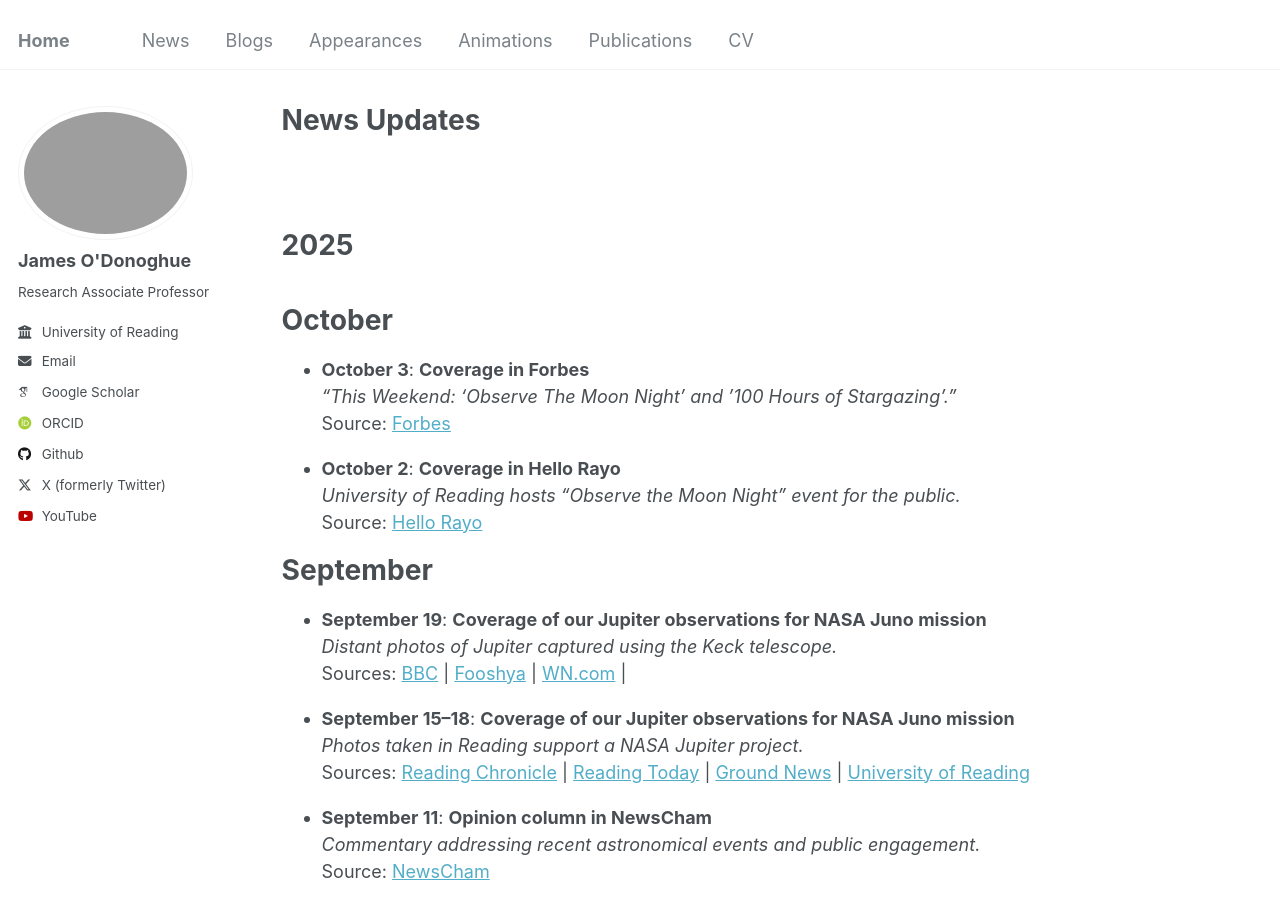
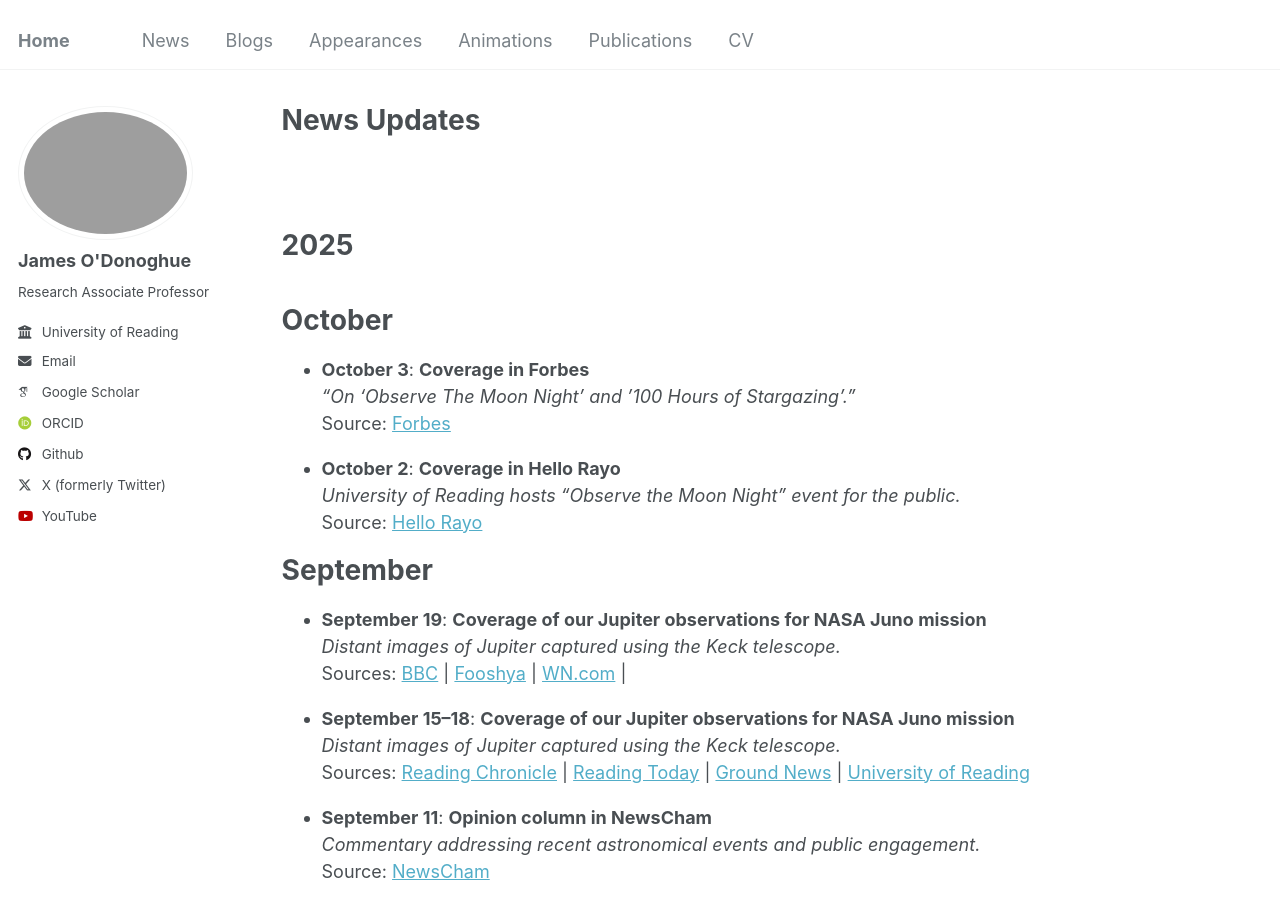
Before and after one commit to odonoghuespace/odonoghuespace.github.io, a Jekyll site: the page built from _pages/news.html, in a window 1280 px wide and 900 px high. Built offline with Jekyll 4.4.1, drawn with Linux system fonts in a browser that asks for light colours; some web fonts are replaced.

Commit message:
Update news.html

```diff
--- a/_pages/news.html
+++ b/_pages/news.html
@@ -14,7 +14,7 @@ author_profile: true
 <h1>October</h1>
 <ul>
   <li><strong>October 3</strong>: <strong>Coverage in Forbes</strong><br>
-    <em>“This Weekend: ‘Observe The Moon Night’ and ’100 Hours of Stargazing’.”</em><br>
+    <em>“On ‘Observe The Moon Night’ and ’100 Hours of Stargazing’.”</em><br>
     Source: <a href="https://www.forbes.com/sites/jamiecartereurope/2025/10/03/this-weekend-observe-the-moon-night-and-100-hours-of-stargazing/">Forbes</a>
   </li>
 </ul>
@@ -31,7 +31,7 @@ author_profile: true
 <h1>September</h1>
 <ul>
   <li><strong>September 19</strong>: <strong>Coverage of our Jupiter observations for NASA Juno mission</strong><br>
-    <em>Distant photos of Jupiter captured using the Keck telescope.</em><br>
+    <em>Distant images of Jupiter captured using the Keck telescope.</em><br>
     Sources:
     <a href="https://www.bbc.com/news/articles/cly72j21wp5o">BBC</a> |
     <a href="https://fooshya.com/2025/09/19/reading-scientists-take-distant-photos-of-jupiter-for-nasa-with-keck-telescope/">Fooshya</a> |
@@ -41,7 +41,7 @@ author_profile: true
 
 <ul>
   <li><strong>September 15–18</strong>: <strong>Coverage of our Jupiter observations for NASA Juno mission</strong><br>
-    <em>Photos taken in Reading support a NASA Jupiter project.</em><br>
+    <em>Distant images of Jupiter captured using the Keck telescope.</em><br>
     Sources:
     <a href="https://www.readingchronicle.co.uk/news/25473852.reading-university-scientists-pictures-jupiter/">Reading Chronicle</a> |
     <a href="https://rdg.today/jupiter-pictures-directed-from-reading/">Reading Today</a> |
```
